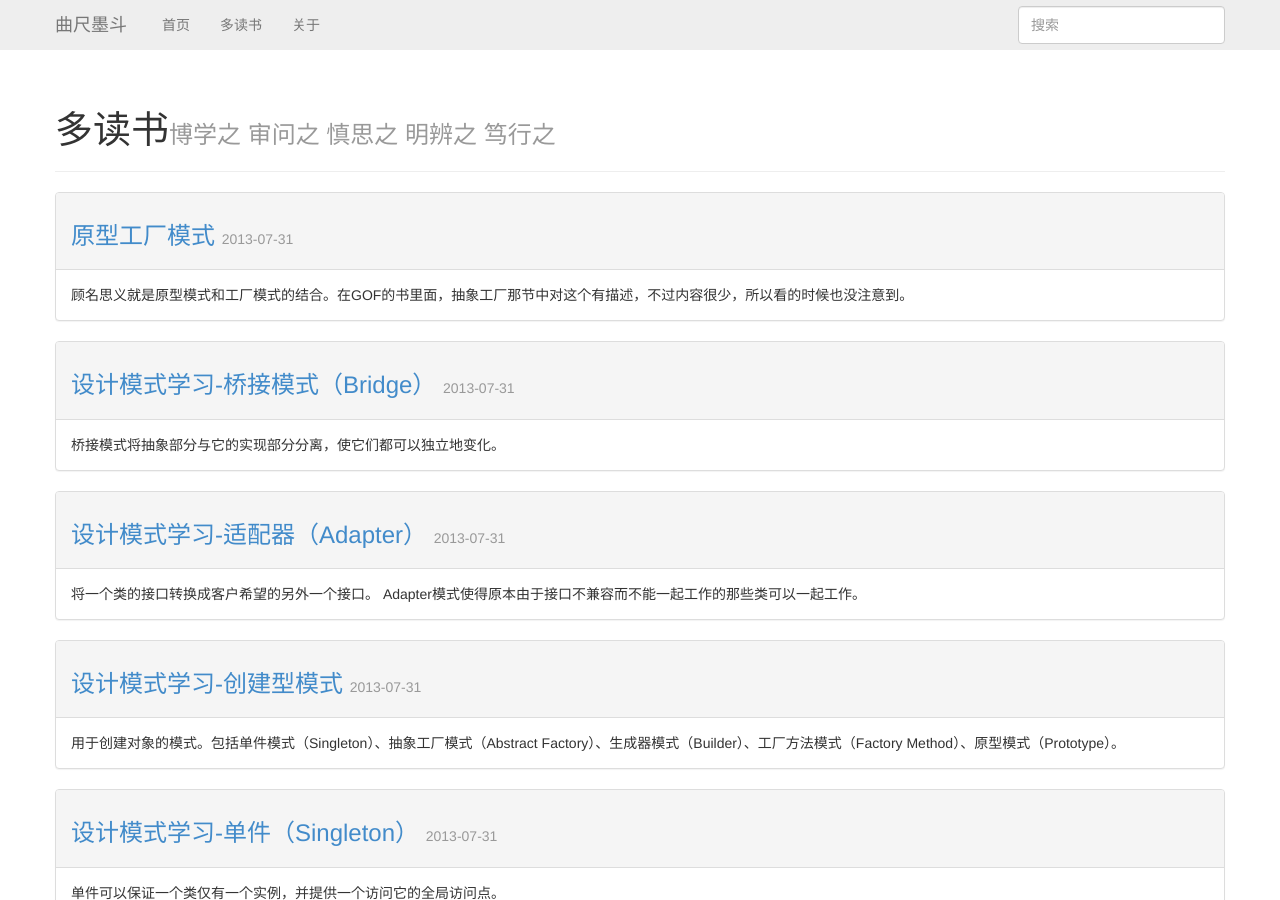
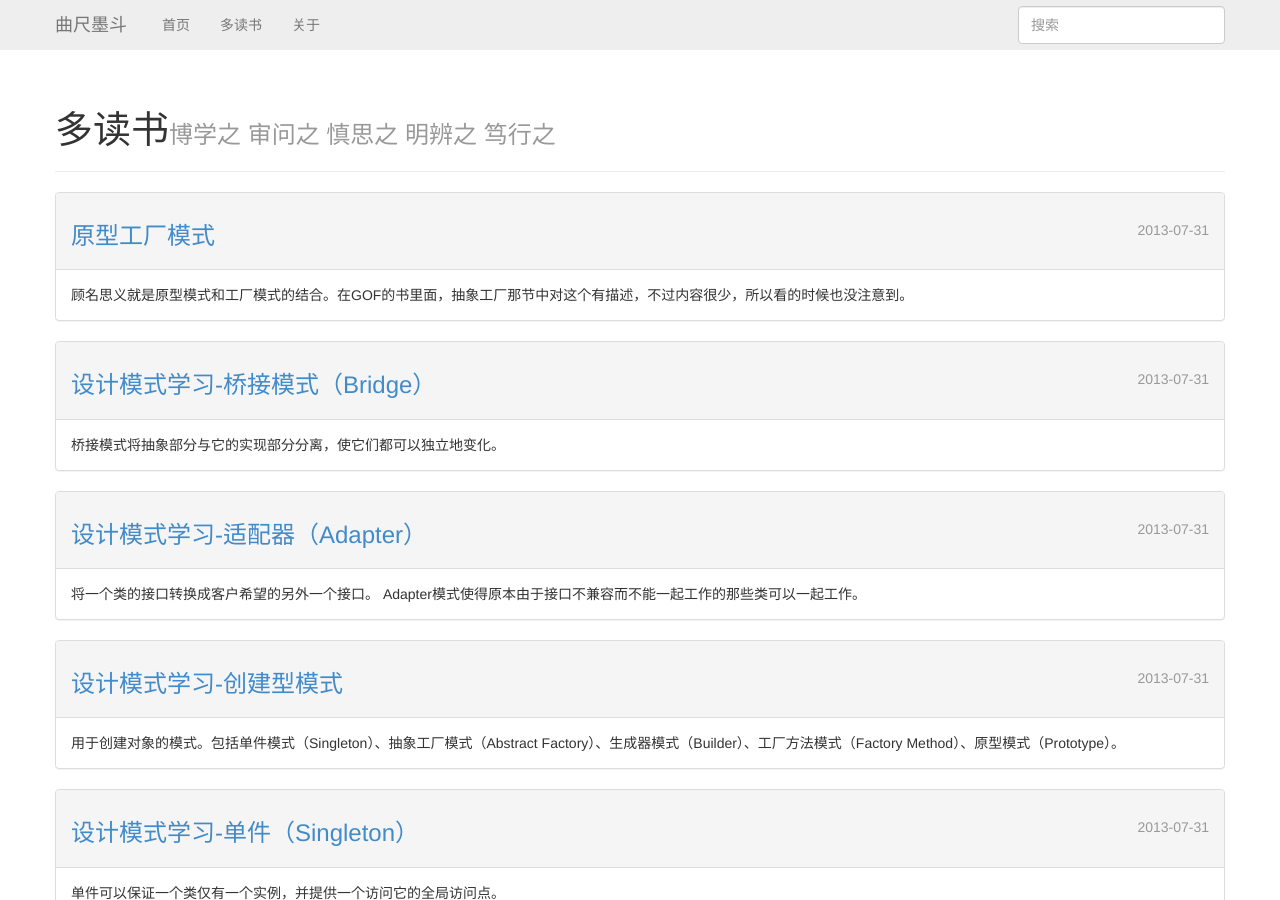
Before and after one commit to iamxi/iamxi.github.com, a Jekyll site: the page built from pages/moreread.html, in a window 1280 px wide and 900 px high. Built offline with Jekyll 4.4.1, drawn with Linux system fonts in a browser that asks for light colours; Markdown is read by kramdown in place of the engine named in the settings.

Commit message:
update moreread.html

```diff
--- a/pages/moreread.html
+++ b/pages/moreread.html
@@ -12,7 +12,7 @@ title: 多读书
 		<div class="panel-heading">
 			<a href="{{ post.url }}">
 				<h3>{{ post.title }}
-					<small>{{ post.date | date:"%Y-%m-%d" }}</small>
+					<small class="pull-right">{{ post.date | date:"%Y-%m-%d" }}</small>
 				</h3>
 			</a>
 		</div>
```
